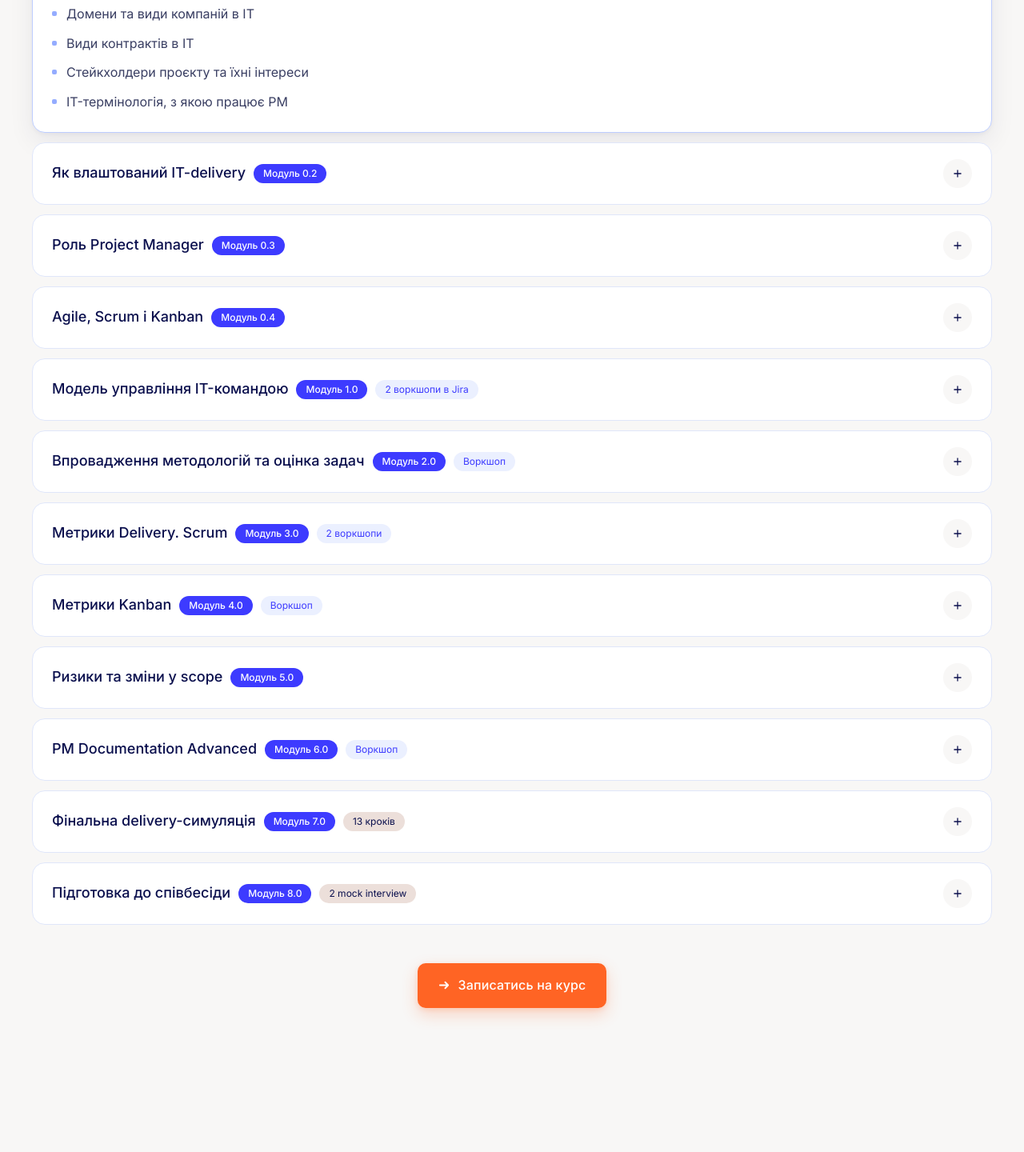
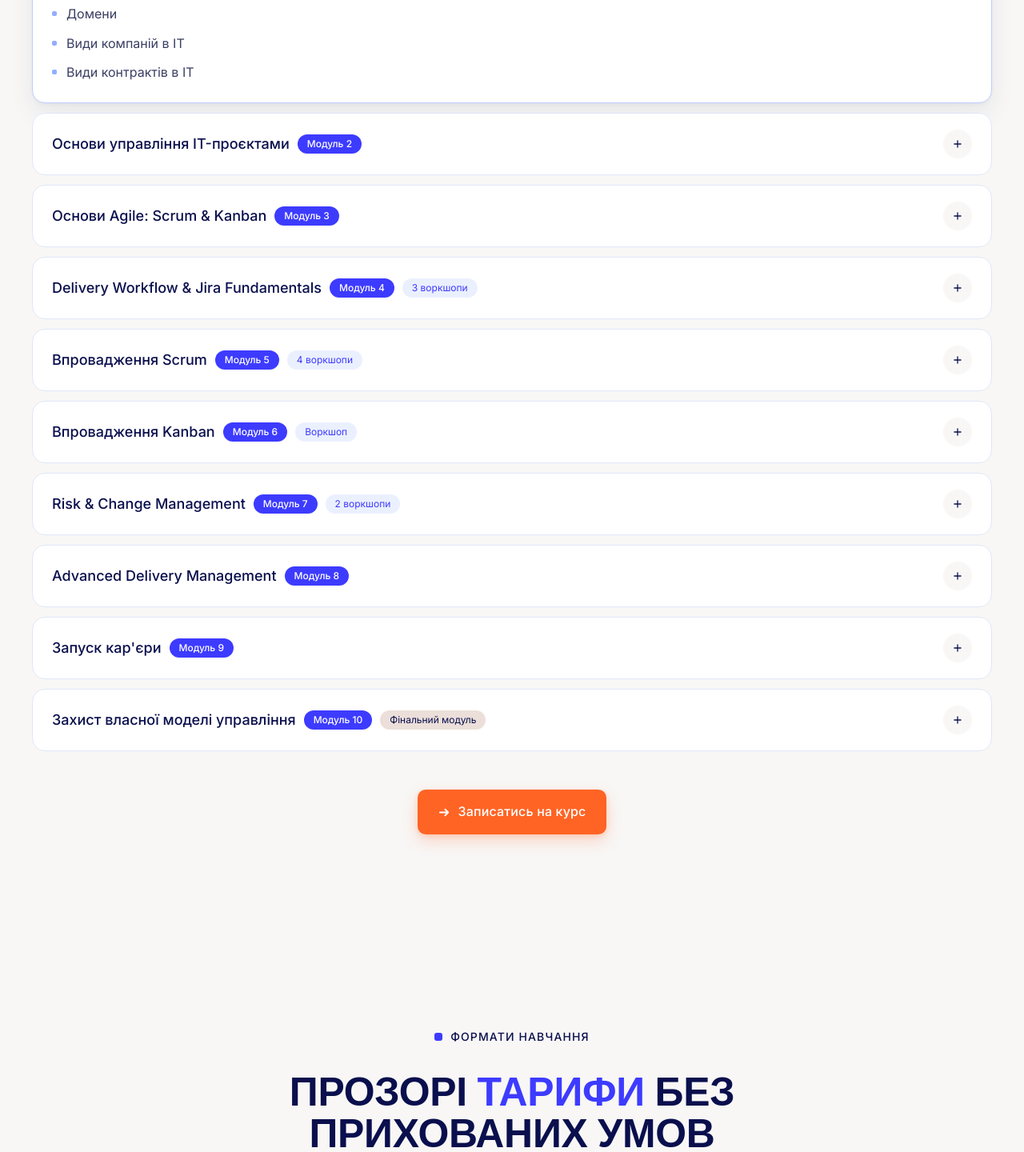
Before and after one commit to GritsenkoIvanKPI/projectdeliverylab, a plain HTML site: page index.html in a window 1280 px wide. Shown: the part 5204-6644 px from the top of the page at 80% size. Drawn offline with nearby package versions, Linux system fonts and the light colour scheme.

Commit message:
Rebuild the programme around the client's ten modules
Co-Authored-By: Claude Opus 5 <noreply@anthropic.com>

```diff
--- a/index.html
+++ b/index.html
@@ -1580,8 +1580,8 @@ section{position:relative}
   <div class="wrap">
     <div class="head-center">
       <span class="eyebrow eyebrow--center reveal">Програма курсу</span>
-      <h2 class="reveal" style="--d:70ms">Від основ IT-індустрії<br>до <span class="accent">фінальної симуляції</span></h2>
-      <p class="lead reveal" style="--d:130ms">12 модулів і 7 практичних воркшопів у Jira — від першого знайомства з IT-індустрією до фінальної симуляції спринту.</p>
+      <h2 class="reveal" style="--d:70ms">Від основ IT-індустрії<br>до <span class="accent">захисту власної моделі</span></h2>
+      <p class="lead reveal" style="--d:130ms">10 модулів і 10 практичних воркшопів у Jira та Confluence — від першого знайомства з IT-індустрією до захисту власної моделі управління.</p>
     </div>
 
     <div class="modules">
@@ -1589,7 +1589,7 @@ section{position:relative}
         <button class="mrow-head" aria-expanded="true">
           <span class="mrow-main">
             <span class="mrow-title">Основи IT-індустрії</span>
-            <span class="tag tag--num">Модуль 0.1</span>
+            <span class="tag tag--num">Модуль 1</span>
           </span>
           <span class="mrow-ico" aria-hidden="true">
             <svg viewBox="0 0 24 24"><path d="M12 5v14M5 12h14"/></svg>
@@ -1598,10 +1598,9 @@ section{position:relative}
         <div class="mrow-body">
           <div>
             <ul class="mrow-list">
-              <li>Домени та види компаній в IT</li>
+              <li>Домени</li>
+              <li>Види компаній в IT</li>
               <li>Види контрактів в IT</li>
-              <li>Стейкхолдери проєкту та їхні інтереси</li>
-              <li>IT-термінологія, з якою працює PM</li>
             </ul>
           </div>
         </div>
@@ -1610,8 +1609,8 @@ section{position:relative}
       <article class="mrow reveal">
         <button class="mrow-head" aria-expanded="false">
           <span class="mrow-main">
-            <span class="mrow-title">Як влаштований IT-delivery</span>
-            <span class="tag tag--num">Модуль 0.2</span>
+            <span class="mrow-title">Основи управління IT-проєктами</span>
+            <span class="tag tag--num">Модуль 2</span>
           </span>
           <span class="mrow-ico" aria-hidden="true">
             <svg viewBox="0 0 24 24"><path d="M12 5v14M5 12h14"/></svg>
@@ -1620,10 +1619,11 @@ section{position:relative}
         <div class="mrow-body">
           <div>
             <ul class="mrow-list">
-              <li>SDLC — життєвий цикл розробки</li>
-              <li>Ролі в команді та зони відповідальності</li>
-              <li>Артефакти delivery-процесу</li>
-              <li>Процеси: від ідеї до релізу</li>
+              <li>Стейкхолдери</li>
+              <li>IT-термінологія</li>
+              <li>SDLC</li>
+              <li>Процес. Проєкт. Продукт</li>
+              <li>Хто такий PM</li>
             </ul>
           </div>
         </div>
@@ -1632,8 +1632,8 @@ section{position:relative}
       <article class="mrow reveal">
         <button class="mrow-head" aria-expanded="false">
           <span class="mrow-main">
-            <span class="mrow-title">Роль Project Manager</span>
-            <span class="tag tag--num">Модуль 0.3</span>
+            <span class="mrow-title">Основи Agile: Scrum &amp; Kanban</span>
+            <span class="tag tag--num">Модуль 3</span>
           </span>
           <span class="mrow-ico" aria-hidden="true">
             <svg viewBox="0 0 24 24"><path d="M12 5v14M5 12h14"/></svg>
@@ -1642,10 +1642,9 @@ section{position:relative}
         <div class="mrow-body">
           <div>
             <ul class="mrow-list">
-              <li>Процес. Проєкт. Продукт — у чому різниця</li>
-              <li>Хто такий PM і за що він відповідає</li>
-              <li>Обсяг, час, бюджет = якість</li>
-              <li>Hard skills і soft skills PM</li>
+              <li>Agile</li>
+              <li>Scrum</li>
+              <li>Kanban</li>
             </ul>
           </div>
         </div>
@@ -1654,8 +1653,9 @@ section{position:relative}
       <article class="mrow reveal">
         <button class="mrow-head" aria-expanded="false">
           <span class="mrow-main">
-            <span class="mrow-title">Agile, Scrum і Kanban</span>
-            <span class="tag tag--num">Модуль 0.4</span>
+            <span class="mrow-title">Delivery Workflow &amp; Jira Fundamentals</span>
+            <span class="tag tag--num">Модуль 4</span>
+            <span class="tag tag--ws">3 воркшопи</span>
           </span>
           <span class="mrow-ico" aria-hidden="true">
             <svg viewBox="0 0 24 24"><path d="M12 5v14M5 12h14"/></svg>
@@ -1664,10 +1664,12 @@ section{position:relative}
         <div class="mrow-body">
           <div>
             <ul class="mrow-list">
-              <li>Agile як підхід, а не набір ритуалів</li>
-              <li>Scrum: ролі, події, артефакти</li>
-              <li>Kanban: потік і обмеження</li>
-              <li>Коли що працює і чому</li>
+              <li>Delivery Status Flow. Ролі та правила переходів між статусами</li>
+              <li class="is-ws">Воркшоп: опис процесів у Confluence</li>
+              <li>DoR, DoD</li>
+              <li class="is-ws">Воркшоп: створення проєкту в Jira. Налаштування Delivery workflow</li>
+              <li>Як описувати задачі</li>
+              <li class="is-ws">Воркшоп: створення задач та визначення виконавця в Jira</li>
             </ul>
           </div>
         </div>
@@ -1676,9 +1678,9 @@ section{position:relative}
       <article class="mrow reveal">
         <button class="mrow-head" aria-expanded="false">
           <span class="mrow-main">
-            <span class="mrow-title">Модель управління IT-командою</span>
-            <span class="tag tag--num">Модуль 1.0</span>
-            <span class="tag tag--ws">2 воркшопи в Jira</span>
+            <span class="mrow-title">Впровадження Scrum</span>
+            <span class="tag tag--num">Модуль 5</span>
+            <span class="tag tag--ws">4 воркшопи</span>
           </span>
           <span class="mrow-ico" aria-hidden="true">
             <svg viewBox="0 0 24 24"><path d="M12 5v14M5 12h14"/></svg>
@@ -1687,11 +1689,12 @@ section{position:relative}
         <div class="mrow-body">
           <div>
             <ul class="mrow-list">
-              <li>Delivery Status Flow: ролі та правила переходів між статусами</li>
-              <li>DoR і DoD — критерії готовності задачі</li>
-              <li>User Stories та Acceptance Criteria</li>
-              <li class="is-ws">Воркшоп: два проєкти в Jira та об&#x27;єднання на спільній Scrum-борді</li>
-              <li class="is-ws">Воркшоп: налаштування Delivery workflow, компонентів і типів задач</li>
+              <li>Як впровадити Scrum з нуля</li>
+              <li>Grooming та оцінка задач</li>
+              <li class="is-ws">Воркшоп: симуляція Grooming Session</li>
+              <li class="is-ws">Воркшоп: Poker Planning</li>
+              <li class="is-ws">Воркшоп: метрики Scrum. Як зробити Velocity Chart</li>
+              <li class="is-ws">Воркшоп: Scrum ceremonies</li>
             </ul>
           </div>
         </div>
@@ -1700,8 +1703,8 @@ section{position:relative}
       <article class="mrow reveal">
         <button class="mrow-head" aria-expanded="false">
           <span class="mrow-main">
-            <span class="mrow-title">Впровадження методологій та оцінка задач</span>
-            <span class="tag tag--num">Модуль 2.0</span>
+            <span class="mrow-title">Впровадження Kanban</span>
+            <span class="tag tag--num">Модуль 6</span>
             <span class="tag tag--ws">Воркшоп</span>
           </span>
           <span class="mrow-ico" aria-hidden="true">
@@ -1711,10 +1714,8 @@ section{position:relative}
         <div class="mrow-body">
           <div>
             <ul class="mrow-list">
-              <li>Як впровадити Scrum і Kanban з нуля</li>
-              <li>Грумінг: підготовка задачі до Ready for Development</li>
-              <li>Story Points — принцип відносної оцінки</li>
-              <li class="is-ws">Воркшоп: Estimation technique — Poker Planning</li>
+              <li>Як імплементувати Kanban</li>
+              <li class="is-ws">Воркшоп: як налаштувати Kanban у Jira. Метрики Kanban</li>
             </ul>
           </div>
         </div>
@@ -1723,8 +1724,8 @@ section{position:relative}
       <article class="mrow reveal">
         <button class="mrow-head" aria-expanded="false">
           <span class="mrow-main">
-            <span class="mrow-title">Метрики Delivery. Scrum</span>
-            <span class="tag tag--num">Модуль 3.0</span>
+            <span class="mrow-title">Risk &amp; Change Management</span>
+            <span class="tag tag--num">Модуль 7</span>
             <span class="tag tag--ws">2 воркшопи</span>
           </span>
           <span class="mrow-ico" aria-hidden="true">
@@ -1734,12 +1735,8 @@ section{position:relative}
         <div class="mrow-body">
           <div>
             <ul class="mrow-list">
-              <li>Метрики як система навігації PM</li>
-              <li>Velocity — швидкість команди</li>
-              <li>Capacity — реальна ємність спринту</li>
-              <li>Blocked Time — де застрягає робота</li>
-              <li class="is-ws">Воркшоп: status reports і Velocity chart у Jira</li>
-              <li class="is-ws">Воркшоп: Agile-церемонії — capacity planning, forecast, daily, ретроспектива</li>
+              <li class="is-ws">Воркшоп: як працювати з ризиками</li>
+              <li class="is-ws">Воркшоп: як управляти змінами</li>
             </ul>
           </div>
         </div>
@@ -1748,9 +1745,8 @@ section{position:relative}
       <article class="mrow reveal">
         <button class="mrow-head" aria-expanded="false">
           <span class="mrow-main">
-            <span class="mrow-title">Метрики Kanban</span>
-            <span class="tag tag--num">Модуль 4.0</span>
-            <span class="tag tag--ws">Воркшоп</span>
+            <span class="mrow-title">Advanced Delivery Management</span>
+            <span class="tag tag--num">Модуль 8</span>
           </span>
           <span class="mrow-ico" aria-hidden="true">
             <svg viewBox="0 0 24 24"><path d="M12 5v14M5 12h14"/></svg>
@@ -1759,10 +1755,9 @@ section{position:relative}
         <div class="mrow-body">
           <div>
             <ul class="mrow-list">
-              <li>Cycle Time — час проходження задачі</li>
-              <li>Lead Time — час від запиту до поставки</li>
-              <li>Throughput — пропускна здатність команди</li>
-              <li class="is-ws">Воркшоп: dashboards у Jira, labels, пошук bottlenecks, плагіни Time in Status і Agile Cycle Time</li>
+              <li>Blocked task</li>
+              <li>QA в delivery-процесі: QA First approach та testing reporting</li>
+              <li>Release management</li>
             </ul>
           </div>
         </div>
@@ -1771,8 +1766,8 @@ section{position:relative}
       <article class="mrow reveal">
         <button class="mrow-head" aria-expanded="false">
           <span class="mrow-main">
-            <span class="mrow-title">Ризики та зміни у scope</span>
-            <span class="tag tag--num">Модуль 5.0</span>
+            <span class="mrow-title">Запуск кар&#x27;єри</span>
+            <span class="tag tag--num">Модуль 9</span>
           </span>
           <span class="mrow-ico" aria-hidden="true">
             <svg viewBox="0 0 24 24"><path d="M12 5v14M5 12h14"/></svg>
@@ -1781,10 +1776,9 @@ section{position:relative}
         <div class="mrow-body">
           <div>
             <ul class="mrow-list">
-              <li>Risk Log і процес роботи PM з ризиками</li>
-              <li>Change Log — облік змін на проєкті</li>
-              <li>Як працювати зі змінами у scope та залежностями</li>
-              <li>Як пояснити бізнесу затримку через факти, а не емоції</li>
+              <li>Підготовка та оптимізація CV і LinkedIn</li>
+              <li>Ресурси для пошуку вакансій</li>
+              <li>Як проводити співбесіду</li>
             </ul>
           </div>
         </div>
@@ -1793,9 +1787,9 @@ section{position:relative}
       <article class="mrow reveal">
         <button class="mrow-head" aria-expanded="false">
           <span class="mrow-main">
-            <span class="mrow-title">PM Documentation Advanced</span>
-            <span class="tag tag--num">Модуль 6.0</span>
-            <span class="tag tag--ws">Воркшоп</span>
+            <span class="mrow-title">Захист власної моделі управління</span>
+            <span class="tag tag--num">Модуль 10</span>
+            <span class="tag tag--key">Фінальний модуль</span>
           </span>
           <span class="mrow-ico" aria-hidden="true">
             <svg viewBox="0 0 24 24"><path d="M12 5v14M5 12h14"/></svg>
@@ -1804,61 +1798,7 @@ section{position:relative}
         <div class="mrow-body">
           <div>
             <ul class="mrow-list">
-              <li>QA First approach</li>
-              <li>Як описувати test reports</li>
-              <li>Як організувати процес релізу задач</li>
-              <li>Blocked Time: опис та імплементація процесу</li>
-              <li class="is-ws">Воркшоп: налаштування Release Notes у Jira</li>
-            </ul>
-          </div>
-        </div>
-      </article>
-
-      <article class="mrow reveal">
-        <button class="mrow-head" aria-expanded="false">
-          <span class="mrow-main">
-            <span class="mrow-title">Фінальна delivery-симуляція</span>
-            <span class="tag tag--num">Модуль 7.0</span>
-            <span class="tag tag--key">13 кроків</span>
-          </span>
-          <span class="mrow-ico" aria-hidden="true">
-            <svg viewBox="0 0 24 24"><path d="M12 5v14M5 12h14"/></svg>
-          </span>
-        </button>
-        <div class="mrow-body">
-          <div>
-            <ul class="mrow-list">
-              <li>Отримання задачі, аналіз User Stories та acceptance criteria</li>
-              <li>Грумінг і оцінка задачі командою</li>
-              <li>Розрахунок capacity спринту на основі історичних даних</li>
-              <li>Планування спринту та проведення daily</li>
-              <li>Керування blocked tasks і аналіз метрик</li>
-              <li>Реакція на scope change та підготовка release notes</li>
-              <li>Sprint Review і ретроспектива з action items</li>
-            </ul>
-          </div>
-        </div>
-      </article>
-
-      <article class="mrow reveal">
-        <button class="mrow-head" aria-expanded="false">
-          <span class="mrow-main">
-            <span class="mrow-title">Підготовка до співбесіди</span>
-            <span class="tag tag--num">Модуль 8.0</span>
-            <span class="tag tag--key">2 mock interview</span>
-          </span>
-          <span class="mrow-ico" aria-hidden="true">
-            <svg viewBox="0 0 24 24"><path d="M12 5v14M5 12h14"/></svg>
-          </span>
-        </button>
-        <div class="mrow-body">
-          <div>
-            <ul class="mrow-list">
-              <li>50 практичних питань на основі програми курсу</li>
-              <li>Аналіз CV, який реально продає вас як фахівця</li>
-              <li>Як упакувати досвід, якщо комерційного ще немає</li>
-              <li>Два mock interview з експертом і персональний фідбек</li>
-              <li>Супровід у підготовці до реальних співбесід</li>
+              <li>Захист моделі управління, яку ви зібрали за час курсу</li>
             </ul>
           </div>
         </div>
@@ -2140,7 +2080,7 @@ section{position:relative}
           <button class="qa-q" aria-expanded="false">Чи підійде курс, якщо я не працюю в IT?
             <span class="qa-ico"><svg viewBox="0 0 24 24"><path d="M12 5v14M5 12h14"/></svg></span>
           </button>
-          <div class="qa-a"><div><p>Так. Вступні модулі 0.1 — 0.4 дають базу: домени, види компаній і контрактів, стейкхолдери, SDLC, ролі та артефакти. Далі ви одразу переходите до практики, тому технічний бекграунд не потрібен.</p></div></div>
+          <div class="qa-a"><div><p>Так. Перші три модулі дають базу: домени, види компаній і контрактів, стейкхолдери, IT-термінологія, SDLC, Agile, Scrum і Kanban. Далі ви одразу переходите до практики, тому технічний бекграунд не потрібен.</p></div></div>
         </div>
 
         <div class="qa reveal" style="--d:60ms">
@@ -2161,7 +2101,7 @@ section{position:relative}
           <button class="qa-q" aria-expanded="false">Який формат занять?
             <span class="qa-ico"><svg viewBox="0 0 24 24"><path d="M12 5v14M5 12h14"/></svg></span>
           </button>
-          <div class="qa-a"><div><p>Модулі поєднуються з практичними воркшопами: створення проєктів у Jira, налаштування workflow, Poker Planning, dashboards, Release Notes. Завершується все фінальною delivery-симуляцією з 13 кроків — від отримання задачі до ретроспективи.</p></div></div>
+          <div class="qa-a"><div><p>Модулі поєднуються з десятьма практичними воркшопами: опис процесів у Confluence, налаштування проєкту й delivery workflow у Jira, грумінг, Poker Planning, Velocity Chart, метрики Kanban, робота з ризиками та змінами. Завершується все захистом власної моделі управління.</p></div></div>
         </div>
 
         <div class="qa reveal" style="--d:240ms">
@@ -2891,7 +2831,7 @@ section{position:relative}
           "name": "Чи підійде курс, якщо я не працюю в IT?",
           "acceptedAnswer": {
             "@type": "Answer",
-            "text": "Так. Вступні модулі 0.1 — 0.4 дають базу: домени, види компаній і контрактів, стейкхолдери, SDLC, ролі та артефакти. Далі ви одразу переходите до практики, тому технічний бекграунд не потрібен."
+            "text": "Так. Перші три модулі дають базу: домени, види компаній і контрактів, стейкхолдери, IT-термінологія, SDLC, Agile, Scrum і Kanban. Далі ви одразу переходите до практики, тому технічний бекграунд не потрібен."
           }
         },
         {
@@ -2915,7 +2855,7 @@ section{position:relative}
           "name": "Який формат занять?",
           "acceptedAnswer": {
             "@type": "Answer",
-            "text": "Модулі поєднуються з практичними воркшопами: створення проєктів у Jira, налаштування workflow, Poker Planning, dashboards, Release Notes. Завершується все фінальною delivery-симуляцією з 13 кроків."
+            "text": "Модулі поєднуються з десятьма практичними воркшопами: опис процесів у Confluence, налаштування проєкту й delivery workflow у Jira, грумінг, Poker Planning, Velocity Chart, метрики Kanban, робота з ризиками та змінами. Завершується все захистом власної моделі управління."
           }
         },
         {
```
